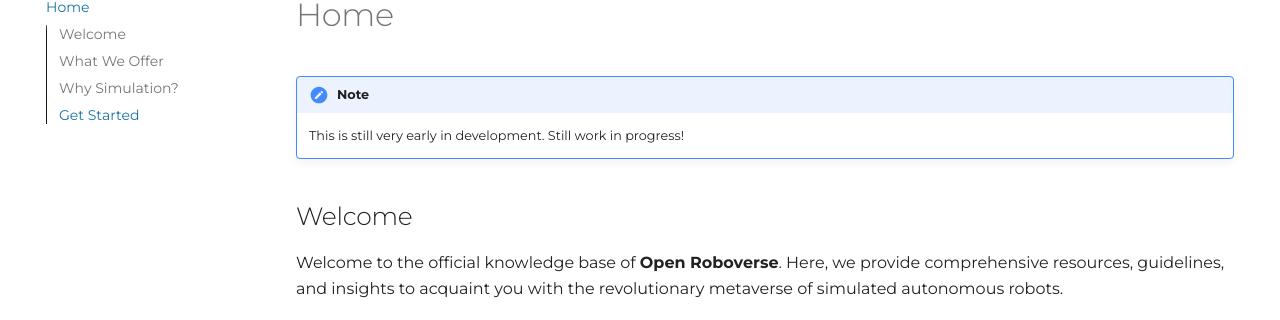
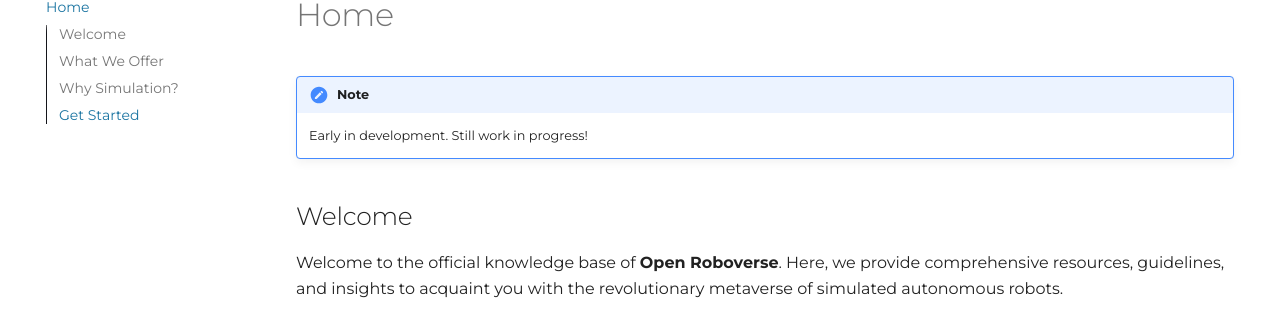
Before and after one commit to openroboticmetaverse/knowledge-base, an MkDocs documentation site: the page built from docs/index.md, in a window 1280 px wide and 1367 px high. Shown: the part 152-472 px from the top of the window. Built offline with MkDocs 1.6.1 and Material for MkDocs 9.7.7, drawn with Linux system fonts in a browser that asks for light colours.

```diff
--- a/docs/index.md
+++ b/docs/index.md
@@ -1,7 +1,7 @@
 # Home
 !!! note
 
-    This is still very early in development. Still work in progress!
+    Early in development. Still work in progress!
 
 ## Welcome
 
```
